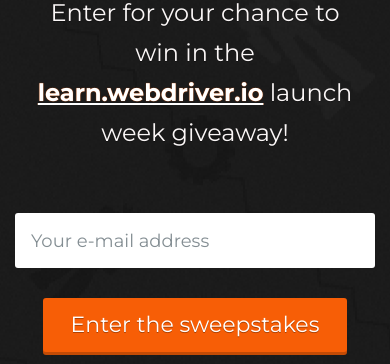
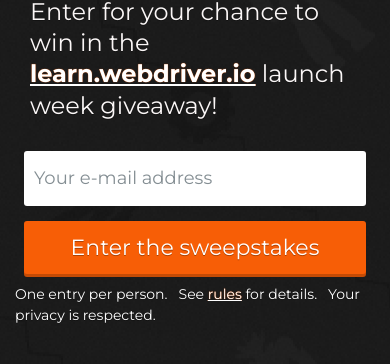
Before and after one commit to klamping/wdio-giveaway, a plain HTML site: page index.html in a window 390 px wide. Shown: the part 278-642 px from the top of the page. Drawn offline with Linux system fonts and the light colour scheme; a script that the page names is missing.

Commit message:
alignment fixes

```diff
--- a/css/style.css
+++ b/css/style.css
@@ -127,7 +127,7 @@ hr {
 
 .btn-lg,
 .btn-group-lg > .btn {
-    padding: 7px 28px;
+    padding: 7px 18px;
     font-size: 22px;
 }
 
@@ -213,6 +213,21 @@ hr {
     font-weight: normal;
     font-size: 24px;
 }
+
+@media (max-width:767px) {
+    .masthead {
+        text-align: left;
+    }
+    .masthead .main-title {
+        line-height: 1.2;
+    }
+    .masthead .sub-title {
+        margin-top: 15px;
+        line-height: 1.3;
+    }
+}
+
+
 .masthead a {
     color: #fff;
     text-shadow: 0 0 1px #F75E06;
@@ -436,8 +451,42 @@ h2.section-title,
     margin-bottom: 25px;
 }
 
-.form-group.last {
-    margin-bottom: 0;
+
+.form-group {
+    display: flex;
+    justify-content: center;
+    flex-wrap: wrap;
+    margin: 0 0 10px;
+}
+
+.form-group .email {
+    width: 20em;
+}
+.form-group .btn {
+    margin-left: 15px;
+}
+
+@media (max-width:767px) {
+    .form-group {
+        flex-direction: column;
+        align-items: center;
+    }
+    .subscribe {
+        padding-top: 15px;
+    }
+    .form-group .mc-field-group {
+        flex: 1;
+        width: 95%;
+    }
+    .form-group .email {
+        width: 100%;
+        padding: 10px;
+        margin: 0;
+    }
+    .form-group .btn {
+        margin: 15px 0 0;
+        width: 95%;
+    }
 }
 
 /*Layout 5 Event */
--- a/index.html
+++ b/index.html
@@ -5,19 +5,11 @@
   <meta name="viewport" content="width=device-width, initial-scale=1.0">
   <meta name="description" content="Learn.Webdriver.io Launch Week Sweepstakes">
   <title>Over $300 in prizes in the 'Learn WebdriverIO' Launch Week Sweepstakes</title>
-
-  <script type="text/javascript">
-  //<![CDATA[
-  try{if (!window.CloudFlare) {var CloudFlare=[{verbose:0,p:0,byc:0,owlid:"cf",bag2:1,mirage2:0,oracle:0,paths:{cloudflare:"/cdn-cgi/nexp/dok3v=1613a3a185/"},atok:"1a8a4469b2b29a33290e40893a585dee",petok:"5d29774294d25befce173c5230bee4997686bde8-1486147042-3600",zone:"web3canvas.com",rocket:"0",apps:{"abetterbrowser":{"ie":"7","opera":null,"chrome":null,"safari":null,"firefox":null},"ga_key":{"ua":"UA-38030533-1","ga_bs":"2"}}}];!function(a,b){a=document.createElement("script"),b=document.getElementsByTagName("script")[0],a.async=!0,a.src="//ajax.cloudflare.com/cdn-cgi/nexp/dok3v=f2befc48d1/cloudflare.min.js",b.parentNode.insertBefore(a,b)}()}}catch(e){};
-  //]]>
-  </script>
   <link href="css/bootstrap.min.css" rel="stylesheet">
 
   <link href="css/style.css" rel="stylesheet">
 
   <link href="https://fonts.googleapis.com/css?family=Montserrat:400,700" rel="stylesheet" type="text/css">
-  <style type="text/css">.cf-hidden { display: none; } .cf-invisible { visibility: hidden; }</style>
-  <style id="fit-vids-style">.fluid-width-video-wrapper{width:100%;position:relative;padding:0;}.fluid-width-video-wrapper iframe,.fluid-width-video-wrapper object,.fluid-width-video-wrapper embed {position:absolute;top:0;left:0;width:100%;height:100%;}</style>
 
   <link rel="apple-touch-icon" sizes="180x180" href="apple-touch-icon.png">
   <link rel="icon" type="image/png" href="favicon-32x32.png" sizes="32x32">
@@ -40,19 +32,19 @@
 
         <div class="row">
             <!-- Begin MailChimp Signup Form -->
-            <div id="mc_embed_signup" class="col-md-6 col-sm-12 col-md-offset-3 subscribe">
-              <form action="//kevinlamping.us10.list-manage.com/subscribe/post?u=17d67d558ef439917f81518bc&amp;id=df49b6aff2" method="post" id="mc-embedded-subscribe-form" name="mc-embedded-subscribe-form" class="validate form-horizontal" target="_blank" novalidate>
+            <div id="mc_embed_signup" class="subscribe">
+              <form action="//kevinlamping.us10.list-manage.com/subscribe/post?u=17d67d558ef439917f81518bc&amp;id=df49b6aff2" method="post" id="mc-embedded-subscribe-form" name="mc-embedded-subscribe-form" class="validate" target="_blank" novalidate>
                 <div id="mc_embed_signup_scroll" class="form-group">
-                  <div class="mc-field-group  col-md-7 col-sm-6 col-sm-offset-1 col-md-offset-0 editContent">
+                  <div class="mc-field-group editContent">
                     <!-- <label for="mce-EMAIL">Email Address </label> -->
                     <input type="email" value="" name="EMAIL" placeholder="Your e-mail address" class="required email form-control input-lg" id="mce-EMAIL">
+                    <div id="mce-responses">
+                      <div class="response" id="mce-error-response" style="display:none"></div>
+                      <div class="response" id="mce-success-response" style="display:none"></div>
+                    </div>    <!-- real people should not fill this in and expect good things - do not remove this or risk form bot signups-->
+                    <div style="position: absolute; left: -5000px;" aria-hidden="true"><input type="text" name="b_17d67d558ef439917f81518bc_df49b6aff2" tabindex="-1" value=""></div>
                   </div>
-                  <div id="mce-responses">
-                    <div class="response" id="mce-error-response" style="display:none"></div>
-                    <div class="response" id="mce-success-response" style="display:none"></div>
-                  </div>    <!-- real people should not fill this in and expect good things - do not remove this or risk form bot signups-->
-                  <div style="position: absolute; left: -5000px;" aria-hidden="true"><input type="text" name="b_17d67d558ef439917f81518bc_df49b6aff2" tabindex="-1" value=""></div>
-                  <div class="col-md-5 col-sm-4"><input type="submit" value="Enter the sweepstakes" name="subscribe" id="mc-embedded-subscribe" class="btn btn-success btn-lg editContent"></div>
+                  <input type="submit" value="Enter the sweepstakes" name="subscribe" id="mc-embedded-subscribe" class="btn btn-success btn-lg editContent">
                 </div>
               </form>
             </div>
```
